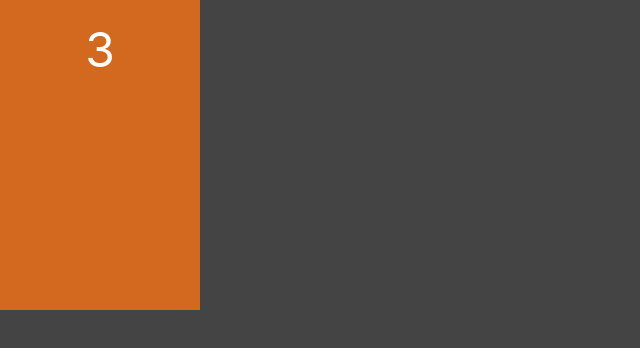
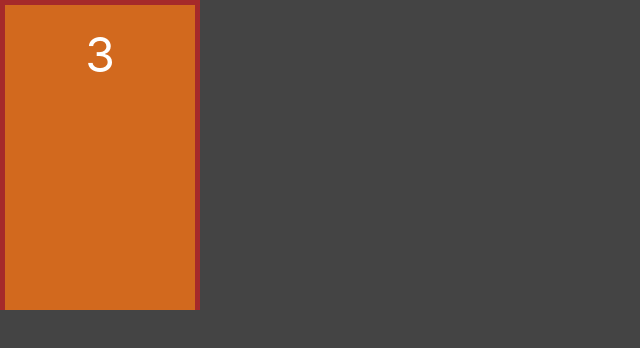
Before and after one commit to GustavoBozo/DoorGame-Cod3r, a Next.js app: page / in a window 1280 px wide. Shown: the top 348 px of the page, without its empty margins (0-640 px from the left). Built offline with nearby package versions, Linux system fonts and the light colour scheme.

Commit message:
Implementada estrutura da porta e criação de divs

```diff
--- a/components/Porta.jsx
+++ b/components/Porta.jsx
@@ -2,8 +2,13 @@ import styles from '../styles/porta.module.css'
 
 export default function Porta() {
     return (
-        <div className={styles.porta}>
-            <div className={styles.numero}>3</div>
+        <div className={styles.area}>
+            <div className={styles.batente}>
+                <div className={styles.porta}>
+                    <div className={styles.numero}>3</div>
+                </div>
+            </div>
         </div>
+
     )
 }
--- a/styles/porta.module.css
+++ b/styles/porta.module.css
@@ -1,3 +1,19 @@
+.area {
+    display: flex;
+    width: var(--area-porta-largura);
+    height: var(--area-porta-altura);
+}
+
+.batente {
+    display: flex;
+    flex-grow: 1;
+
+    border-left: 5px solid brown;
+    border-top: 5px solid brown;
+    border-right: 5px solid brown;
+
+}
+
 .porta {
     display: flex;
     flex-direction: column;
@@ -5,9 +21,11 @@
     padding: 20px;
     background-color: chocolate;
 
+    flex-grow: 1;
+
     /* Css temporario */
-    width: var(--area-porta-largura);
-    height: var(--area-porta-altura);
+    /* width: var(--area-porta-largura);
+    height: var(--area-porta-altura); */
 
 }
 
```
